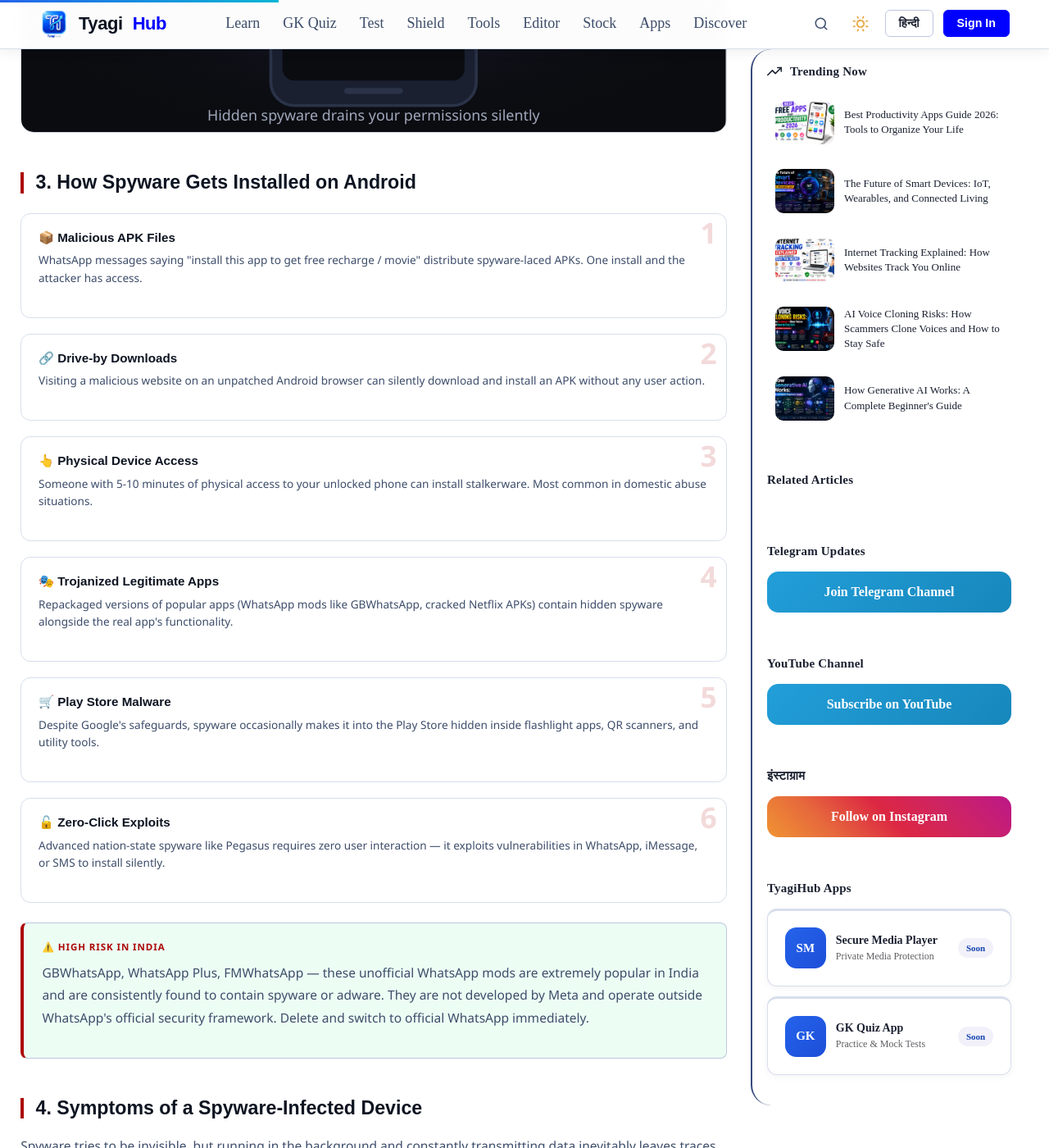
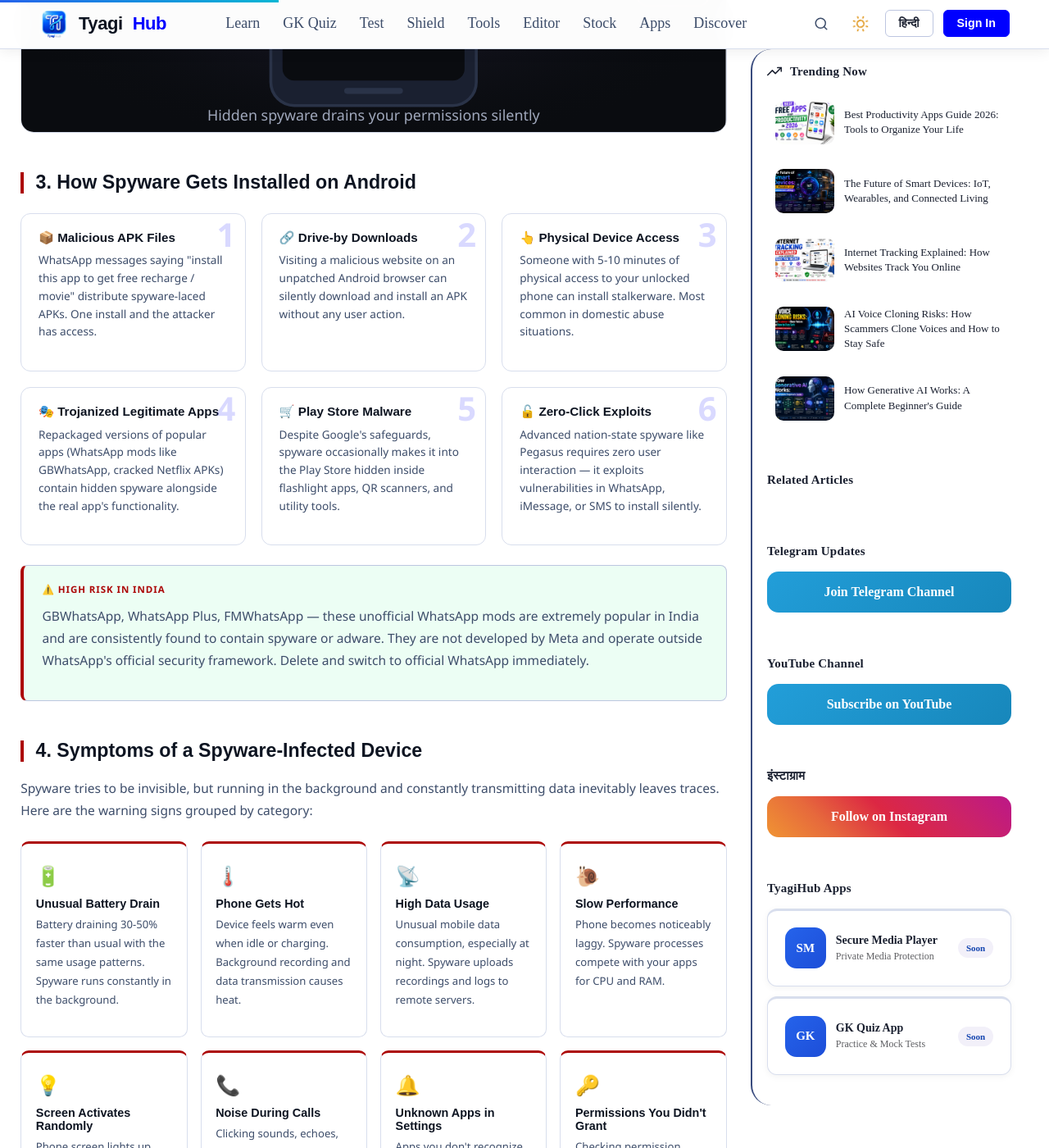
Before and after one commit to HimanshuTyagiJi/TyagiHub, a Jekyll site: the page built from _shield/2026-06-17-android-spyware-detection-guide.html, in a window 1280 px wide and 1400 px high, scrolled down 2787 px. Shown: the whole window at 82% size. Built offline with Jekyll 4.4.1, drawn with Linux system fonts in a browser that asks for light colours.

Commit message:
Update shield-discover.css

```diff
--- a/assets/css/shield-discover.css
+++ b/assets/css/shield-discover.css
@@ -635,3 +635,16 @@
 .concept-card .cc-icon{font-size:1.8rem;margin-bottom:.5rem}
 .concept-card h4{font-size:.95rem;font-weight:700;color:var(--clr-heading);margin-bottom:.4rem}
 .concept-card p{font-size:.83rem;color:var(--clr-text-2);line-height:1.6}
+/* STEP CARDS */
+.step-grid{display:grid;grid-template-columns:repeat(auto-fit,minmax(250px,1fr));gap:1.2rem;margin:1.5rem 0}
+.step-card{background:var(--clr-surface);border:1px solid var(--clr-border);border-radius:12px;padding:1.3rem;position:relative;overflow:hidden;transition:transform .2s,box-shadow .2s}
+.step-card:hover{transform:translateY(-3px);box-shadow:0 8px 24px rgba(0,0,0,.35)}
+.step-card .step-num{font-size:2.5rem;font-weight:900;color:var(--clr-accent);opacity:.15;position:absolute;top:.3rem;right:.7rem;line-height:1}
+.step-card h4{font-size:.95rem;font-weight:700;color:var(--clr-heading);margin-bottom:.5rem}
+.step-card p{font-size:.85rem;color:var(--clr-text-2);line-height:1.6}
+ .svg-diagram{background:var(--clr-surface);border:1px solid var(--clr-border);border-radius:12px;padding:1.5rem;margin:1.5rem 0;overflow-x:auto;text-align:center}
+.symptom-grid{display:grid;grid-template-columns:repeat(auto-fit,minmax(200px,1fr));gap:1rem;margin:1.5rem 0}
+.symptom-card{background:var(--clr-surface);border:1px solid var(--clr-border);border-radius:10px;padding:1.1rem;border-top:3px solid var(--clr-shield)}
+.symptom-card .sym-icon{font-size:1.5rem;margin-bottom:.4rem}
+.symptom-card h4{font-size:.9rem;font-weight:700;color:var(--clr-heading);margin-bottom:.3rem}
+.symptom-card p{font-size:.82rem;color:var(--clr-text-2)}
```
